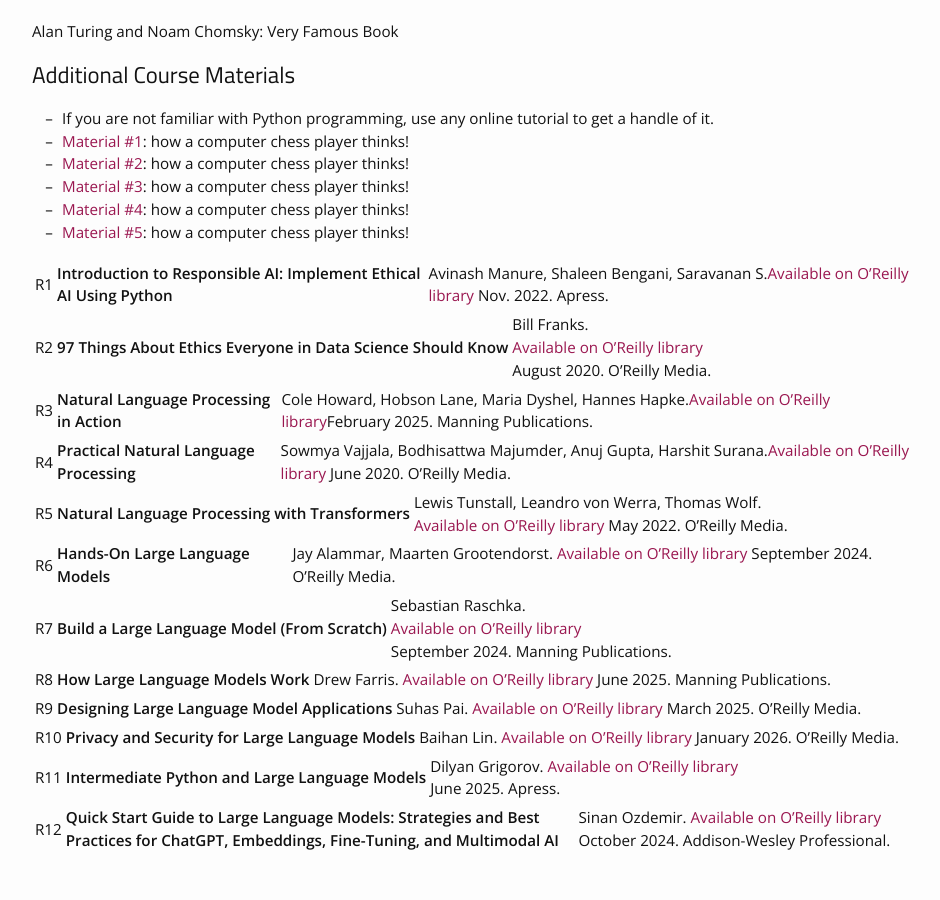
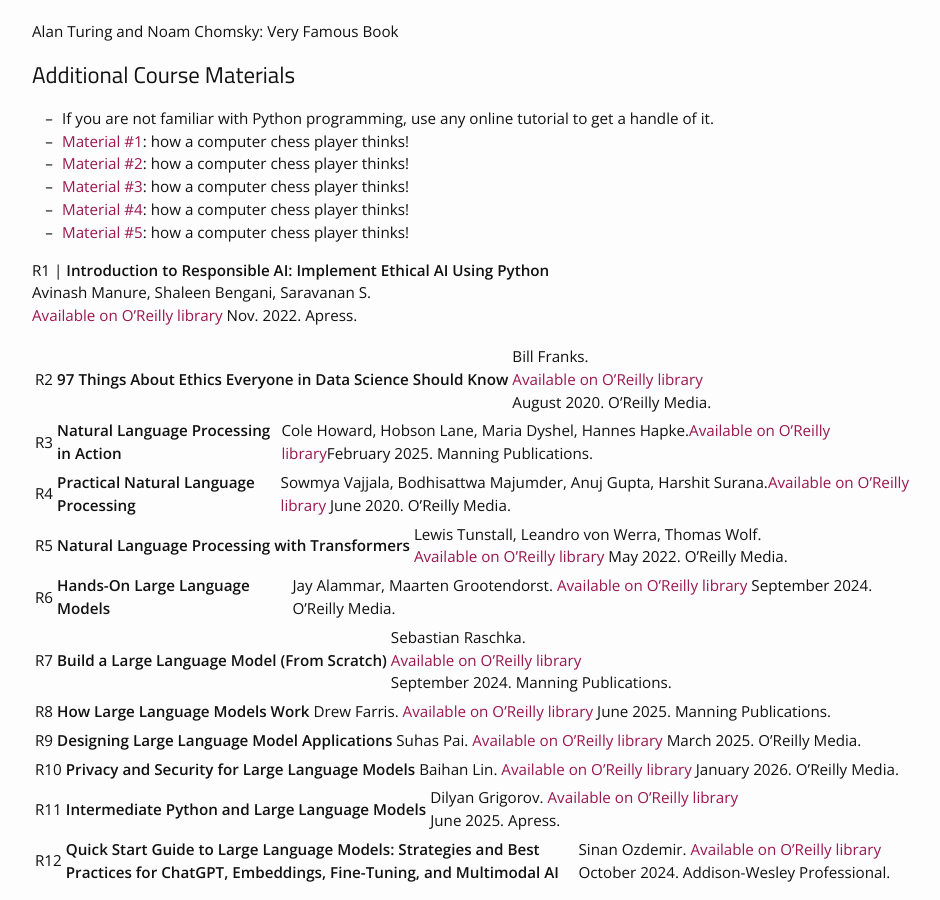
Before and after one commit to BabakBasharirad/llm-engineering, a Jekyll site: the page built from materials.md, in a window 1280 px wide and 900 px high, scrolled down 535 px. Shown: the whole window, without its empty margins (163-1103 px from the left). Built offline with Jekyll 4.4.1, drawn with Linux system fonts in a browser that asks for light colours; nearby versions of some CDN libraries.

```diff
--- a/materials.md
+++ b/materials.md
@@ -20,7 +20,9 @@ Alan Turing and Noam Chomsky: Very Famous Book
 * [Material #5](http://www.example.com/): how a computer chess player thinks!
 
 
-| R1 | **Introduction to Responsible AI: Implement Ethical AI Using Python** | Avinash Manure, Shaleen Bengani, Saravanan S.[Available on O’Reilly library](#) Nov. 2022. Apress. |
+R1 | **Introduction to Responsible AI: Implement Ethical AI Using Python**
+<br>Avinash Manure, Shaleen Bengani, Saravanan S.[
+<br> Available on O’Reilly library](#) Nov. 2022. Apress.
 
 | R2 | **97 Things About Ethics Everyone in Data Science Should Know** | Bill Franks.<br>[Available on O’Reilly library](#)<br>August 2020. O’Reilly Media. |
 
```
